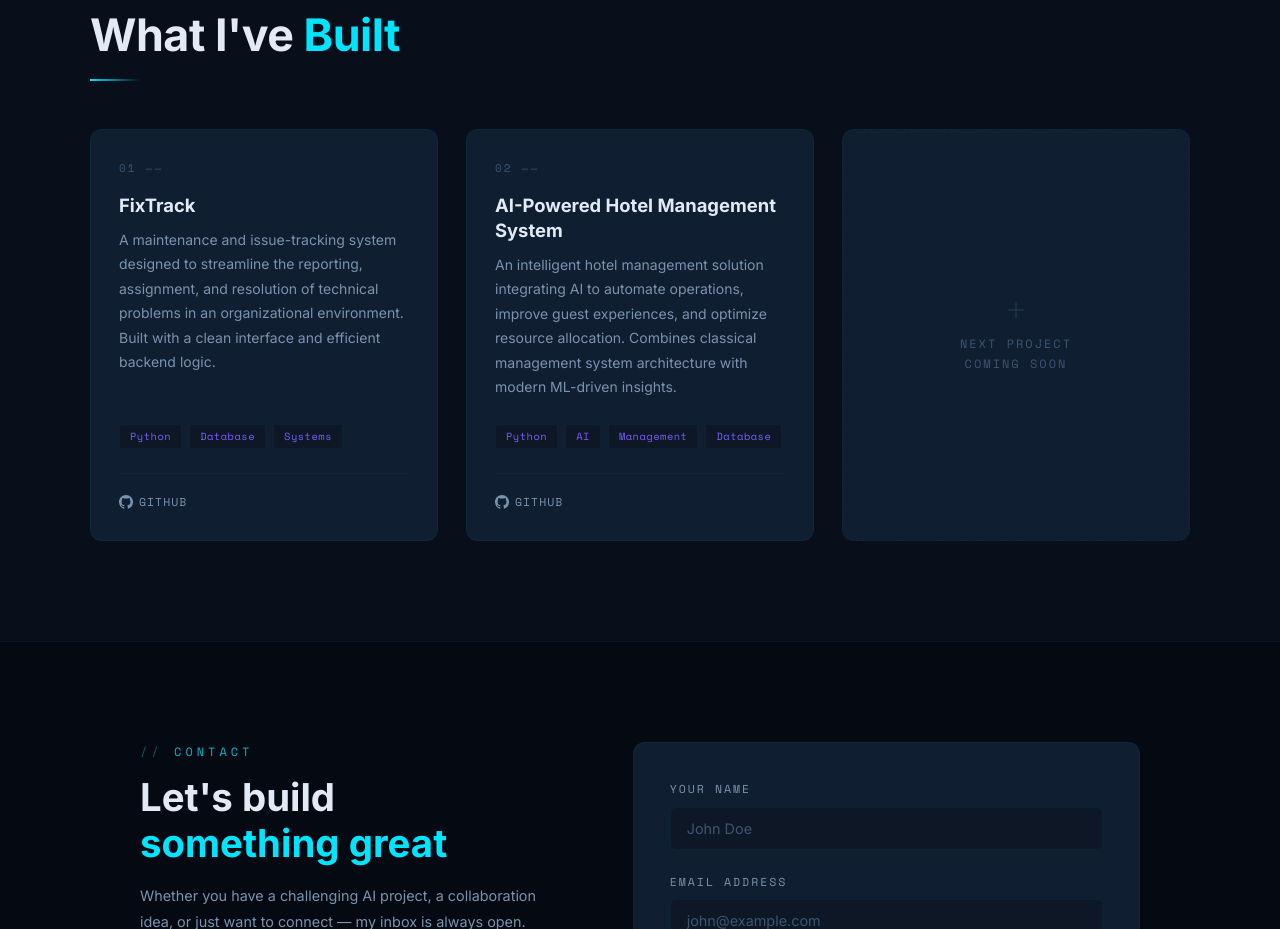
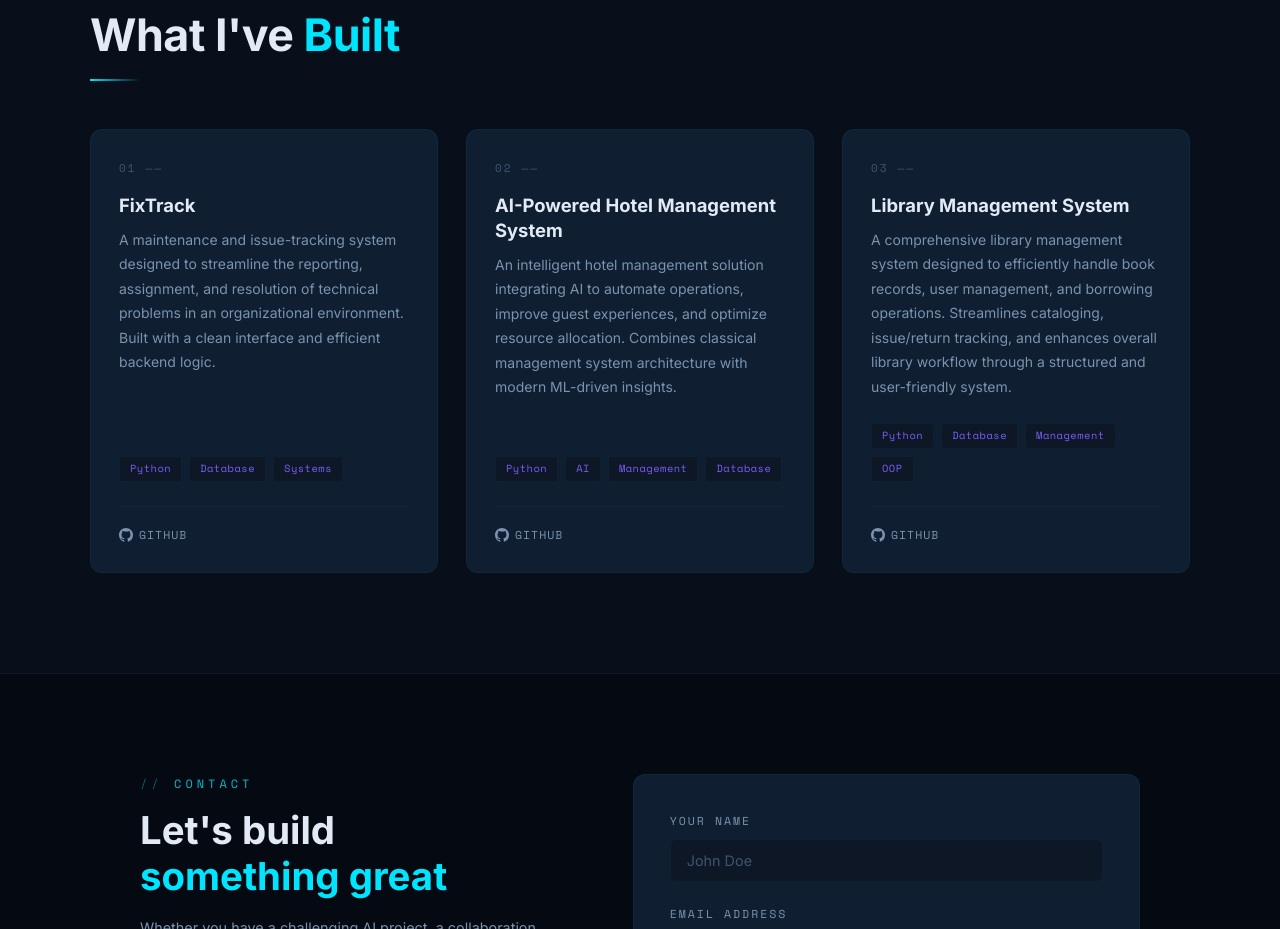
Before and after one commit to SameerAhmedAI/Portfolio, a plain HTML site: page index.html in a window 1280 px wide. Shown: the part 2822-3751 px from the top of the page. Drawn offline with nearby package versions, Linux system fonts and the light colour scheme.

Commit message:
Add Library Management project card
Added a new project card for the Library Management System with details about its features and a link to the GitHub repository.

```diff
--- a/index.html
+++ b/index.html
@@ -266,11 +266,26 @@
           </div>
         </div>
 
-        <!-- Project 3: Coming Soon -->
-        <div class="project-card empty reveal" style="transition-delay:0.15s">
-          <div class="empty-label">
-            <svg width="28" height="28" fill="none" viewBox="0 0 24 24" stroke="currentColor" stroke-width="1.2" style="margin: 0 auto 10px; display: block; opacity: 0.4;"><path d="M12 5v14M5 12h14"/></svg>
-            NEXT PROJECT<br>COMING SOON
+        <!-- Project 3: Library Management -->
+        <div class="project-card reveal" style="transition-delay:0.2s">
+          <div class="project-num">03 ——</div>
+          <h3 class="project-title">Library Management System</h3>
+          <p class="project-desc">
+            A comprehensive library management system designed to efficiently handle book records, user management, and borrowing operations. Streamlines cataloging, issue/return tracking, and enhances overall library workflow through a structured and user-friendly system.
+          </p>
+          <div class="project-tags">
+            <span class="project-tag">Python</span>
+            <span class="project-tag">Database</span>
+            <span class="project-tag">Management</span>
+            <span class="project-tag">OOP</span>
+          </div>
+          <div class="project-links">
+            <a href="https://github.com/SameerAhmedAI/Library-Management-System" target="_blank" rel="noopener" class="project-link">
+              <svg fill="currentColor" viewBox="0 0 24 24">
+                <path d="M12 0C5.37 0 0 5.37 0 12c0 5.31 3.435 9.795 8.205 11.385.6.105.825-.255.825-.57 0-.285-.015-1.23-.015-2.235-3.015.555-3.795-.735-4.035-1.41-.135-.345-.72-1.41-1.23-1.695-.42-.225-1.02-.78-.015-.795.945-.015 1.62.87 1.845 1.23 1.08 1.815 2.805 1.305 3.495.99.105-.78.42-1.305.765-1.605-2.67-.3-5.46-1.335-5.46-5.925 0-1.305.465-2.385 1.23-3.225-.12-.3-.54-1.53.12-3.18 0 0 1.005-.315 3.3 1.23.96-.27 1.98-.405 3-.405s2.04.135 3 .405c2.295-1.56 3.3-1.23 3.3-1.23.66 1.65.24 2.88.12 3.18.765.84 1.23 1.905 1.23 3.225 0 4.605-2.805 5.625-5.475 5.925.435.375.81 1.095.81 2.22 0 1.605-.015 2.895-.015 3.3 0 .315.225.69.825.57A12.02 12.02 0 0024 12c0-6.63-5.37-12-12-12z"/>
+              </svg>
+              GitHub
+            </a>
           </div>
         </div>
 
```
